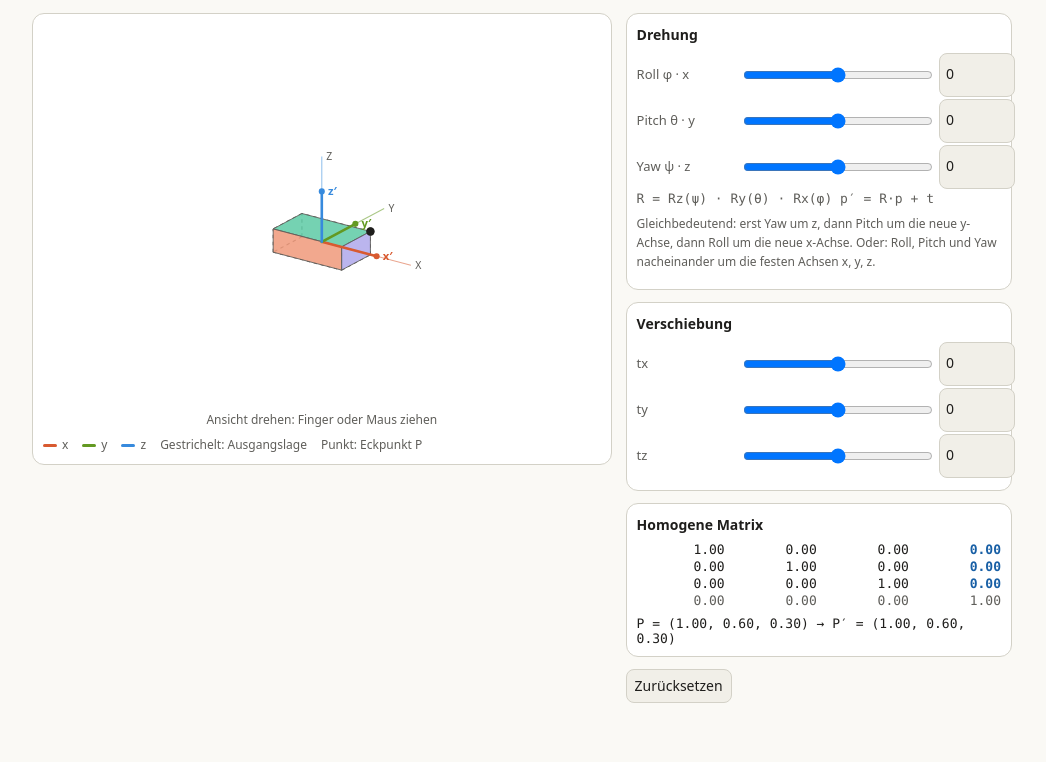
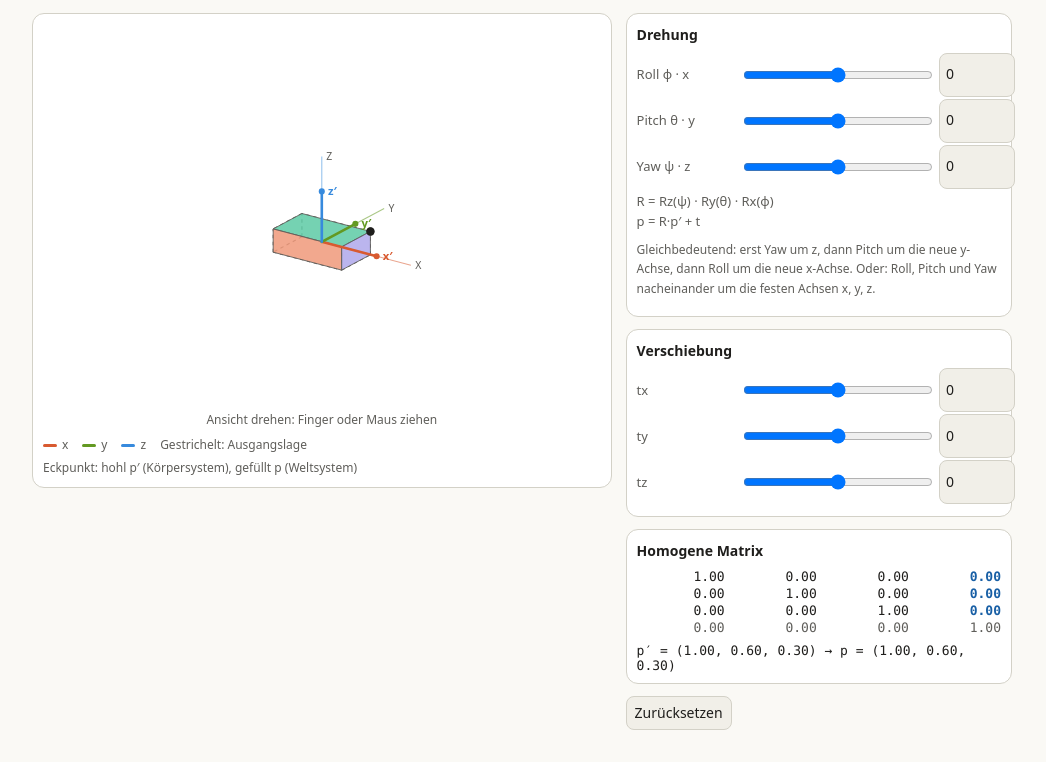
Before and after one commit to nicokaempchen-source/nicokaempchen-source.github.io, a plain HTML site: page koordinatentransformation.html in a window 1280 px wide. Shown: the part 110-872 px from the top of the page, without its empty margins (118-1164 px from the left). Before the commit the page ends 845 px from the top, so only its background shows below. Drawn offline with Linux system fonts and the light colour scheme.

Commit message:
Add files via upload

```diff
--- a/koordinatentransformation.html
+++ b/koordinatentransformation.html
@@ -33,7 +33,7 @@ button:active{transform:scale(.98)}
 .mx{display:grid;grid-template-columns:repeat(4,1fr);gap:2px 4px;font:13px ui-monospace,Menlo,monospace;text-align:right}
 .mx span.t{color:var(--accent);font-weight:600}
 .mx span.m{color:var(--text2)}
-.fm{font:13px ui-monospace,Menlo,monospace;color:var(--text2);margin:0 0 8px;overflow-wrap:anywhere}
+.fm{font-size:13px;color:var(--text2);margin:0 0 8px;overflow-wrap:anywhere}
 .pt{font:13px ui-monospace,Menlo,monospace;margin-top:8px;overflow-wrap:anywhere}
 .warn{background:var(--surface2);border-left:3px solid #BA7517;border-radius:0 8px 8px 0;padding:8px 10px;font-size:13px}
 .lg{display:flex;flex-wrap:wrap;gap:4px 14px;font-size:12px;color:var(--text2);margin-top:6px}
@@ -50,7 +50,7 @@ button:active{transform:scale(.98)}
 <div class="hint">Ansicht drehen: Finger oder Maus ziehen</div>
 <div class="lg">
 <span><i style="background:#D85A30"></i>x</span><span><i style="background:#639922"></i>y</span><span><i style="background:#378ADD"></i>z</span>
-<span>Gestrichelt: Ausgangslage</span><span>Punkt: Eckpunkt P</span>
+<span>Gestrichelt: Ausgangslage</span><span>Eckpunkt: hohl p′ (Körpersystem), gefüllt p (Weltsystem)</span>
 </div>
 </div>
 <div class="pnl">
@@ -107,7 +107,7 @@ r.addEventListener('input',()=>{o.arr[i]=+r.value;n.value=r.value;render();});
 n.addEventListener('input',()=>{const v=parseFloat(n.value);if(isNaN(v))return;o.arr[i]=v;r.value=v;render();});
 }
 function labels(){
-rows.forEach(o=>{if(o.lab=='ang')o.l.textContent=['Roll φ · x','Pitch θ · y','Yaw ψ · z'][o.i];else o.l.textContent='t'+AXN[o.i];});
+rows.forEach(o=>{if(o.lab=='ang')o.l.textContent=['Roll ϕ · x','Pitch θ · y','Yaw ψ · z'][o.i];else o.l.textContent='t'+AXN[o.i];});
 }
 function sync(){rows.forEach(o=>{o.r.value=o.arr[o.i];o.n.value=o.arr[o.i];});
 labels();}
@@ -143,8 +143,8 @@ for(let i=0;i<3;i++){for(let j=0;j<3;j++)m+='<span>'+f2(R[i][j])+'</span>';m+='<
 m+='<span class="m">0.00</span><span class="m">0.00</span><span class="m">0.00</span><span class="m">1.00</span>';
 document.getElementById('mx').innerHTML=m;
 const P1=W[6];
-document.getElementById('pt').textContent='P = ('+f2(V[6][0])+', '+f2(V[6][1])+', '+f2(V[6][2])+')  →  P′ = ('+f2(P1[0])+', '+f2(P1[1])+', '+f2(P1[2])+')';
-document.getElementById('fm').textContent='R = Rz(ψ) · Ry(θ) · Rx(φ)   p′ = R·p + t';
+document.getElementById('pt').textContent='p′ = ('+f2(V[6][0])+', '+f2(V[6][1])+', '+f2(V[6][2])+')  →  p = ('+f2(P1[0])+', '+f2(P1[1])+', '+f2(P1[2])+')';
+document.getElementById('fm').innerHTML='R = Rz(ψ) · Ry(θ) · Rx(ϕ)<br>p = R·p′ + t';
 const bb=st.ang[1]*D;
 document.getElementById('gl').hidden=!(Math.abs(Math.cos(bb))<0.02);
 }
```
